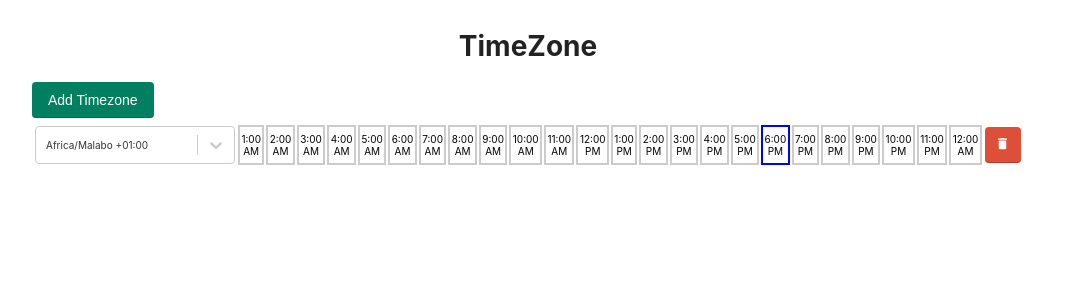
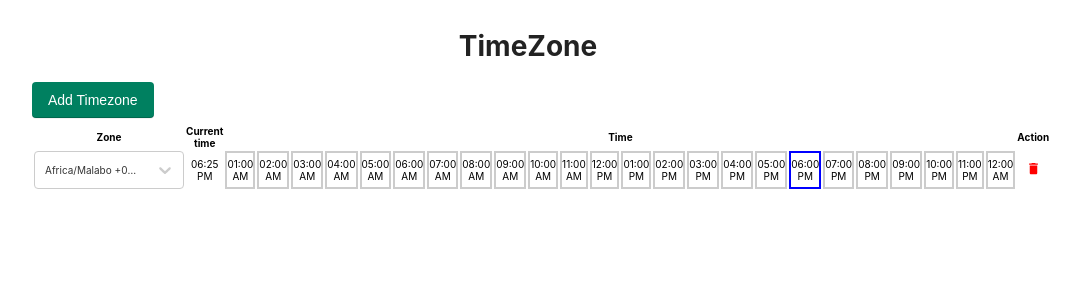
Before and after one commit to jayakrishnancn/timezones, a React (Create React App) app: page / in a window 1280 px wide. Shown: the top 300 px of the page, without its empty margins (112-1192 px from the left). Built offline with nearby package versions, Linux system fonts and the light colour scheme.

Commit message:
added svg delete

```diff
--- a/src/components/Table/index.tsx
+++ b/src/components/Table/index.tsx
@@ -3,13 +3,13 @@ import {
   DATE_FORMAT,
   DATE_TIME_FORMAT,
   DEFAULT_TIMEZONE_ID,
+  LT,
   TIME_FORMAT,
 } from "../../constants";
 import Select from "react-select";
-import Button from "../button";
 import moment from "../../utils/tz";
 import "./style.css";
-import deleteIcon from "../../assets/icons/delete.svg";
+import { ReactComponent as DeleteIcon } from "../../assets/icons/delete.svg";
 
 interface Props {
   tableRef: React.MutableRefObject<any>;
@@ -59,20 +59,32 @@ function Table(props: Props) {
         current: Number(moment(now, DATE_TIME_FORMAT).format("HH")) === i,
         time: moment(today + " " + i + ":00", `${DATE_FORMAT} ${TIME_FORMAT}`)
           .tz(zone)
-          .format("LT"),
+          .format(LT),
       });
     }
     console.log("zone: " + zone, now, times);
     return times;
   };
   return (
-    <table className="table">
+    <div className="tableWrapper">
+      <table cellPadding={0} cellSpacing={2} className="table">
+        <thead>
+          <tr>
+            <th>Zone</th>
+            <th>Current time</th>
+            <th colSpan={24}>Time</th>
+            <th>Action</th>
+          </tr>
+        </thead>
         <tbody>
           {startTimes.map((zoneId, index) => (
             <tr key={index}>
               <td>
-              <div style={{ width: 200 }}>
+                <div style={{ width: 150 }}>
                   <Select
+                    components={{
+                      IndicatorSeparator: () => null,
+                    }}
                     onChange={(option) => {
                       option !== null &&
                         setSetStartTimes((prev) => {
@@ -87,6 +99,16 @@ function Table(props: Props) {
                   />
                 </div>
               </td>
+              <td
+                style={{
+                  textAlign: "center",
+                  cursor: "default",
+                  paddingRight: 5,
+                  paddingLeft: 5,
+                }}
+              >
+                {moment.tz(TIME_ZONES[zoneId].zone).format(LT)}
+              </td>
               {getTimeOf(TIME_ZONES[zoneId].zone).map(
                 ({ time, current }, index) => (
                   <td
@@ -97,23 +119,21 @@ function Table(props: Props) {
                   </td>
                 )
               )}
-            <td>
-              <Button
-                variant="RED"
-                size="S"
+              <td style={{ textAlign: "center" }}>
+                <DeleteIcon
+                  className="deleteIcon"
                   onClick={() => {
                     setSetStartTimes((prev: number[]) =>
                       prev.filter((_, prevIndex) => prevIndex !== index)
                     );
                   }}
-              >
-                <img src={deleteIcon} alt="delete row" height="15px" />
-              </Button>
+                />
               </td>
             </tr>
           ))}
         </tbody>
       </table>
+    </div>
   );
 }
 
--- a/src/components/Table/style.css
+++ b/src/components/Table/style.css
@@ -10,3 +10,8 @@
 .time.current {
   border-color: blue;
 }
+
+.deleteIcon {
+  height: 15px;
+  width: 15px;
+}
--- a/src/components/button/style.css
+++ b/src/components/button/style.css
@@ -28,5 +28,7 @@
 }
 
 .btn.S {
-  padding: 2px 2px;
+  padding: 2px 4px;
+  min-width: 0;
+  min-height: 0;
 }
--- a/src/constants.ts
+++ b/src/constants.ts
@@ -2,3 +2,4 @@ export const DEFAULT_TIMEZONE_ID = 37;
 export const DATE_FORMAT = "DD-MM-YYYY";
 export const TIME_FORMAT = "H:mm";
 export const DATE_TIME_FORMAT = DATE_FORMAT + " " + TIME_FORMAT;
+export const LT = "hh:mm A";
```
Also changed, not shown: src/assets/icons/delete.svg. Lines whose indentation alone changed are shown as unchanged.
